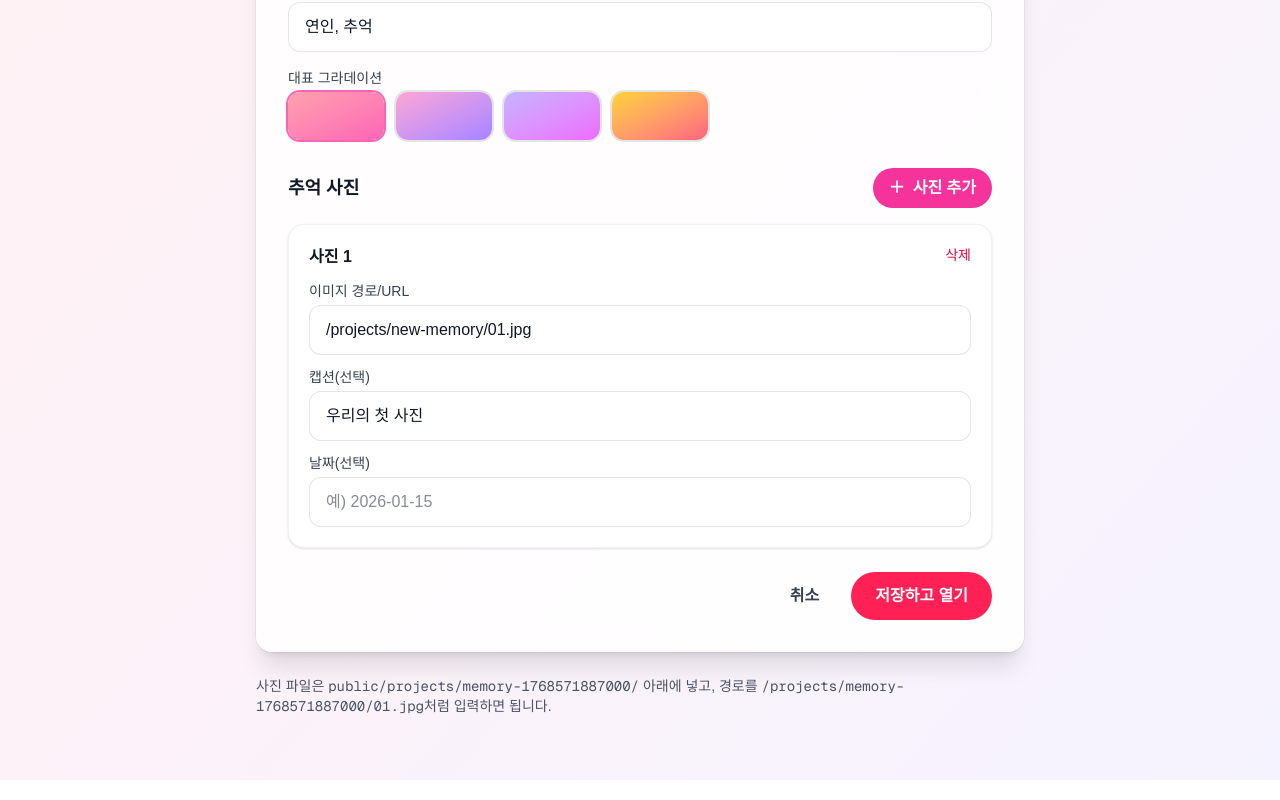
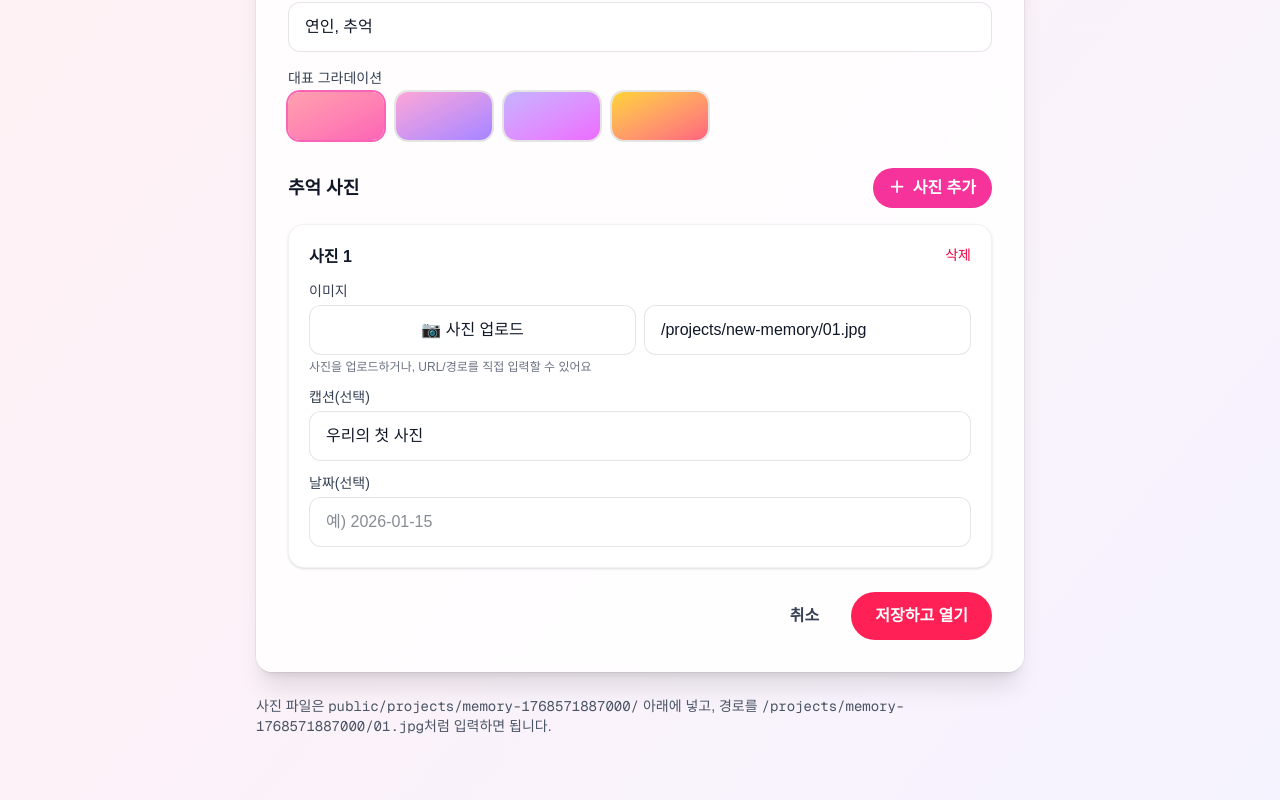
Before and after one commit to jaeheon01/couple_app, a Next.js app: page /projects/new in a window 1280 px wide. Shown: the part 736-1536 px from the top of the page. Built offline with nearby package versions, Linux system fonts and the light colour scheme.

Commit message:
add local upload

```diff
--- a/app/projects/new/page.tsx
+++ b/app/projects/new/page.tsx
@@ -1,10 +1,21 @@
 'use client';
 
 import Link from 'next/link';
-import { useMemo, useState } from 'react';
+import { useMemo, useRef, useState } from 'react';
 
 import type { Project } from '../data';
 import { slugifyKo, upsertUserProject } from '../storage';
+
+const MAX_IMAGE_BYTES = 2_500_000; // 2.5MB
+
+async function fileToDataUrl(file: File) {
+  return await new Promise<string>((resolve, reject) => {
+    const reader = new FileReader();
+    reader.onload = () => resolve(String(reader.result));
+    reader.onerror = () => reject(new Error('파일을 읽을 수 없어요.'));
+    reader.readAsDataURL(file);
+  });
+}
 
 type Memory = Project['memories'][number];
 
@@ -45,6 +56,32 @@ export default function NewProjectPage() {
 
   const onRemoveMemory = (idx: number) => {
     setMemories((prev) => prev.filter((_, i) => i !== idx));
+  };
+
+  const onUploadPhoto = async (idx: number, files: FileList | null) => {
+    if (!files || files.length === 0) return;
+
+    const file = files[0];
+    if (!file.type.startsWith('image/')) {
+      alert('이미지 파일만 업로드할 수 있어요.');
+      return;
+    }
+    if (file.size > MAX_IMAGE_BYTES) {
+      alert(
+        `이미지가 너무 커요. (최대 ${(MAX_IMAGE_BYTES / 1_000_000).toFixed(1)}MB) 조금 더 작은 파일로 올려주세요.`
+      );
+      return;
+    }
+
+    try {
+      const dataUrl = await fileToDataUrl(file);
+      setMemories((prev) =>
+        prev.map((m, i) => (i === idx ? { ...m, src: dataUrl } : m))
+      );
+    } catch (e) {
+      alert('사진 업로드 중 오류가 발생했어요.');
+      console.error(e);
+    }
   };
 
   const onSave = () => {
@@ -199,17 +236,35 @@ export default function NewProjectPage() {
 
                       <div className="mt-3 grid grid-cols-1 gap-3">
                         <label className="space-y-1">
-                          <div className="text-sm font-medium text-gray-700">이미지 경로/URL</div>
+                          <div className="text-sm font-medium text-gray-700">이미지</div>
+                          <div className="flex gap-2">
                             <input
-                            value={m.src}
+                              type="file"
+                              accept="image/*"
+                              onChange={(e) => onUploadPhoto(idx, e.target.files)}
+                              className="hidden"
+                              id={`photo-upload-${idx}`}
+                            />
+                            <label
+                              htmlFor={`photo-upload-${idx}`}
+                              className="flex-1 rounded-xl border border-black/10 bg-white px-4 py-3 text-gray-900 focus:outline-none focus:ring-2 focus:ring-pink-400 cursor-pointer hover:bg-gray-50 text-center"
+                            >
+                              {m.src && m.src.startsWith('data:') ? '✅ 사진 업로드됨' : '📷 사진 업로드'}
+                            </label>
+                            <input
+                              value={m.src && !m.src.startsWith('data:') ? m.src : ''}
                               onChange={(e) =>
                                 setMemories((prev) =>
                                   prev.map((x, i) => (i === idx ? { ...x, src: e.target.value } : x))
                                 )
                               }
-                            className="w-full rounded-xl border border-black/10 bg-white px-4 py-3 text-gray-900 focus:outline-none focus:ring-2 focus:ring-pink-400"
-                            placeholder={`/projects/${computedSlug}/01.jpg 또는 https://...`}
+                              className="flex-1 rounded-xl border border-black/10 bg-white px-4 py-3 text-gray-900 focus:outline-none focus:ring-2 focus:ring-pink-400"
+                              placeholder="또는 URL 입력"
                             />
+                          </div>
+                          <div className="text-xs text-gray-500">
+                            사진을 업로드하거나, URL/경로를 직접 입력할 수 있어요
+                          </div>
                         </label>
 
                         <label className="space-y-1">
```
Lines whose indentation alone changed are shown as unchanged.
